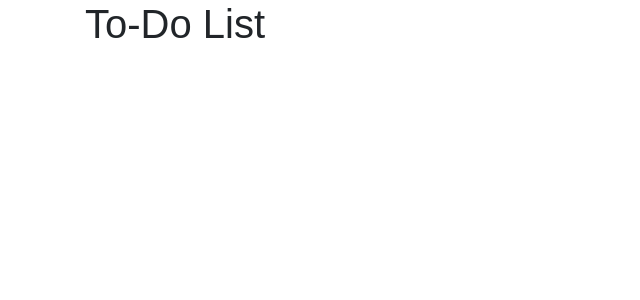
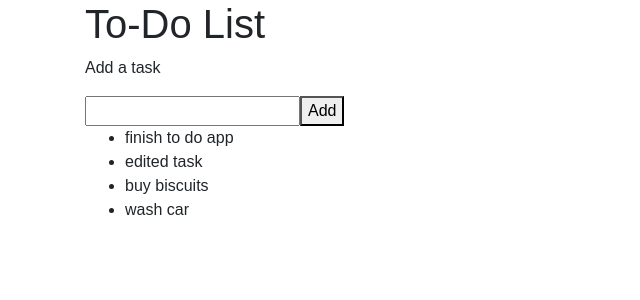
Before and after one commit to LewisAlderman/To-Do-App, a React (Create React App) app: page / in a window 1280 px wide. Shown: the top 300 px of the page, without its empty margins (0-640 px from the left). Built offline with nearby package versions, Linux system fonts and the light colour scheme.

Commit message:
working input, list adding item

```diff
--- a/src/App.js
+++ b/src/App.js
@@ -1,9 +1,15 @@
 import React, { Component } from "react";
 import Header from "./components/Header";
+import List from "./components/List";
 
 class App extends Component {
 	render() {
-		return <Header title="To-Do List" />;
+		return (
+			<React.Fragment>
+				<Header title="To-Do List" />
+				<List />
+			</React.Fragment>
+		);
 	}
 }
 
--- a/src/components/List.jsx
+++ b/src/components/List.jsx
@@ -1,20 +1,78 @@
-import React from "react";
+import React, { Component } from "react";
 
-const List = ({tasks}) => (
+class List extends Component {
+	constructor(props) {
+		super(props);
 
-    <React.Fragment>
+		this.state = {
+			toDoArray: [
+				{
+					id: 1,
+					task: "finish to do app",
+					completed: false,
+				},
+				{
+					id: 2,
+					task: "edited task",
+					completed: true,
+				},
+				{
+					id: 3,
+					task: "buy biscuits",
+					completed: false,
+				},
+				{
+					id: 4,
+					task: "wash car",
+					completed: true,
+				},
+			],
+			listItem: "",
+		};
+		this.handleChange = this.handleChange.bind(this);
+		this.handleClick = this.handleClick.bind(this);
+	}
 
-    { tasks.length ? <ul className="list-group">/<ul>
-    { tasks.map(task => (
-        <li className="list-group-item" key= {task.id}>
+	handleChange(e) {
+		this.setState({ listItem: e.target.value });
+	}
 
-    )) }
-    }
+	handleClick() {
+		let { toDoArray } = this.state;
+		const input = document.getElementById("inputfield");
+		input.value = "";
+		this.setState({
+			toDoArray: [
+				...toDoArray,
+				{
+					id: 5,
+					task: this.state.listItem,
+					completed: false,
+				},
+			],
+			listItem: input.value,
+		});
+	}
 
-    </React.Fragment>
-
-);
-
-
-
+	render() {
+		const { toDoArray } = this.state;
+		return (
+			<React.Fragment>
+				<p>Add a task</p>
+				<input id="inputfield" onChange={this.handleChange} type="text" />
+				<button onClick={this.handleClick}>Add</button>
+				{!toDoArray.length ? (
+					<p>Not items here</p>
+				) : (
+					<ul>
+						{" "}
+						{this.state.toDoArray.map((item, index) => (
+							<li key={index}> {item.task} </li>
+						))}
+					</ul>
+				)}
+			</React.Fragment>
+		);
+	}
+}
 export default List;
```
